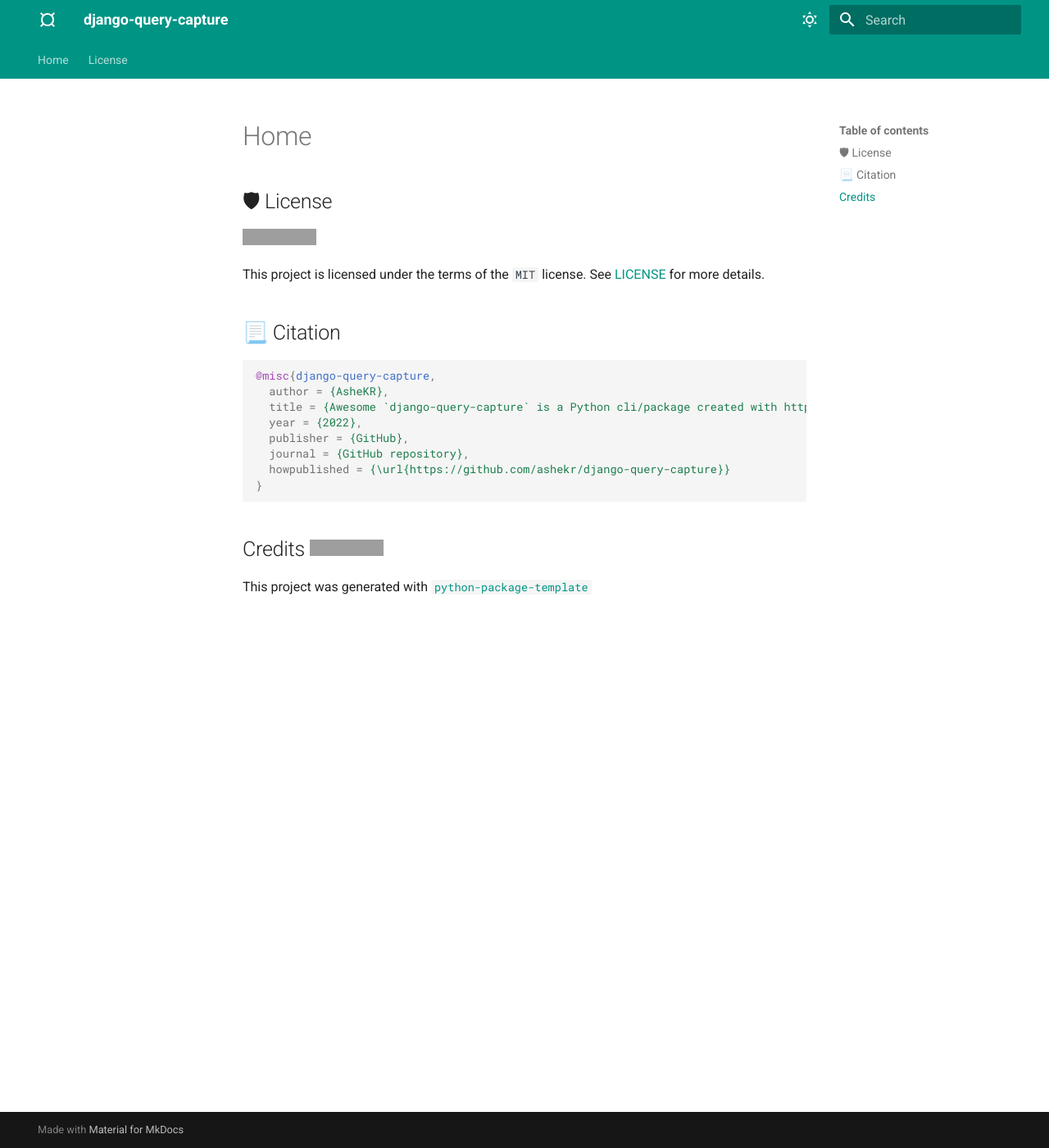
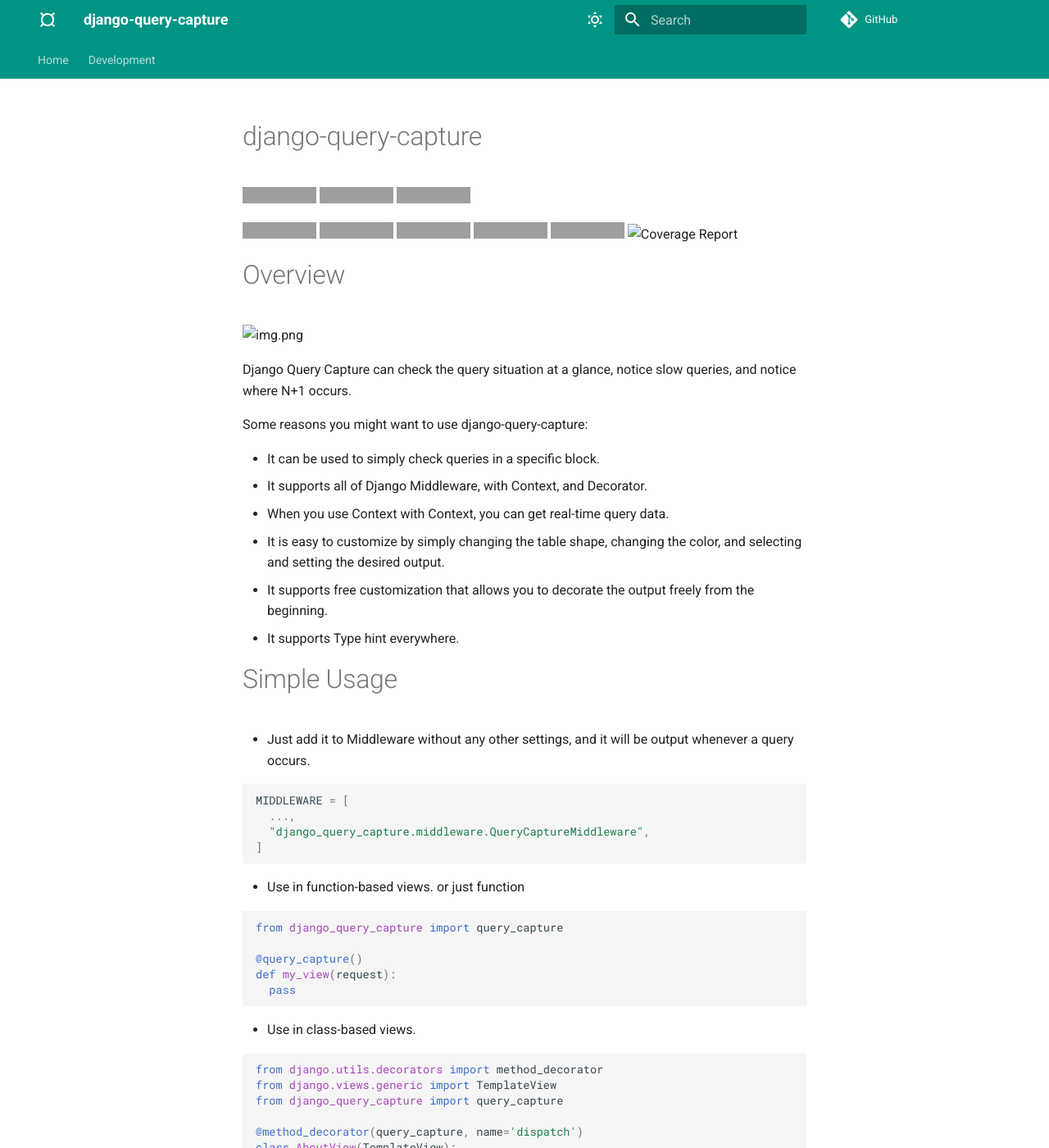
Before and after one commit to AsheKR/django-query-capture, an MkDocs documentation site: the page built from docs/index.md, in a window 1280 px wide and 1400 px high. Shown: the whole window at 82% size. Built offline with MkDocs 1.6.1 and Material for MkDocs 9.7.7, drawn with Linux system fonts in a browser that asks for light colours; comment, search, counter and statistics services are not loaded; some of the changed text lies outside the part shown; grey boxes are pictures that could not be loaded.

Commit message:
ADD Development Documentation

````diff
--- a/README.md
+++ b/README.md
@@ -1,24 +1,101 @@
+# django-query-capture
+
+[![Build status](https://github.com/ashekr/django-query-capture/workflows/build/badge.svg?branch=main&event=push)](https://github.com/ashekr/django-query-capture/actions?query=workflow%3Abuild)
+[![Python Version](https://img.shields.io/pypi/pyversions/django-query-capture.svg)](https://pypi.org/project/django-query-capture/)
+[![Dependencies Status](https://img.shields.io/badge/dependencies-up%20to%20date-brightgreen.svg)](https://github.com/ashekr/django-query-capture/pulls?utf8=%E2%9C%93&q=is%3Apr%20author%3Aapp%2Fdependabot)
+
+[![Code style: black](https://img.shields.io/badge/code%20style-black-000000.svg)](https://github.com/psf/black)
+[![Security: bandit](https://img.shields.io/badge/security-bandit-green.svg)](https://github.com/PyCQA/bandit)
+[![Pre-commit](https://img.shields.io/badge/pre--commit-enabled-brightgreen?logo=pre-commit&logoColor=white)](https://github.com/ashekr/django-query-capture/blob/main/.pre-commit-config.yaml)
+[![Semantic Versions](https://img.shields.io/badge/%20%20%F0%9F%93%A6%F0%9F%9A%80-semantic--versions-e10079.svg)](https://github.com/ashekr/django-query-capture/releases)
+[![License](https://img.shields.io/github/license/ashekr/django-query-capture)](https://github.com/ashekr/django-query-capture/blob/main/LICENSE)
+![Coverage Report](assets/images/coverage.svg)
 
 
-## 🛡 License
+# Overview
+
+![img.png](assets/images/main.png)
+
+Django Query Capture can check the query situation at a glance, notice slow queries, and notice where N+1 occurs.
+
+Some reasons you might want to use django-query-capture:
+
+- It can be used to simply check queries in a specific block.
+- It supports all of Django Middleware, with Context, and Decorator.
+- When you use Context with Context, you can get real-time query data.
+- It is easy to customize by simply changing the table shape, changing the color, and selecting and setting the desired output.
+- It supports free customization that allows you to decorate the output freely from the beginning.
+- It supports Type hint everywhere.
+
+# Simple Usage
+
+- Just add it to Middleware without any other settings, and it will be output whenever a query occurs.
+
+```python
+MIDDLEWARE = [
+  ...,
+  "django_query_capture.middleware.QueryCaptureMiddleware",
+]
+```
+
+- Use in function-based views. or just function
+
+```python
+from django_query_capture import query_capture
+
+@query_capture()
+def my_view(request):
+  pass
+```
+
+- Use in class-based views.
+
+```python
+from django.utils.decorators import method_decorator
+from django.views.generic import TemplateView
+from django_query_capture import query_capture
+
+@method_decorator(query_capture, name='dispatch')
+class AboutView(TemplateView):
+  pass
+```
+
+- Use it as a context.
+
+When used as Context, you can check the query situation in real time.
+
+```python
+from django_query_capture import query_capture
+
+from tests.news.models import Reporter
+
+@query_capture()
+def run_something():
+    with query_capture() as capture:
+        Reporter.objects.create(full_name=f"target-1")
+        print(len(capture.captured_queries))  # console: 1
+        Reporter.objects.create(full_name=f"target-2")
+        print(len(capture.captured_queries))  # console: 2
+```
+
+# Installation
+
+```bash
+pip install -U django-query-capture
+```
+
+or install with `Poetry`
+
+```bash
+poetry add django-query-capture
+```
+
+# 🛡 License
 
 [![License](https://img.shields.io/github/license/ashekr/django-query-capture)](https://github.com/ashekr/django-query-capture/blob/main/LICENSE)
 
 This project is licensed under the terms of the `MIT` license. See [LICENSE](https://github.com/ashekr/django-query-capture/blob/main/LICENSE) for more details.
 
-## 📃 Citation
-
-```bibtex
-@misc{django-query-capture,
-  author = {AsheKR},
-  title = {Awesome `django-query-capture` is a Python cli/package created with https://github.com/TezRomacH/python-package-template},
-  year = {2022},
-  publisher = {GitHub},
-  journal = {GitHub repository},
-  howpublished = {\url{https://github.com/ashekr/django-query-capture}}
-}
-```
-
-## Credits [![🚀 Your next Python package needs a bleeding-edge project structure.](https://img.shields.io/badge/python--package--template-%F0%9F%9A%80-brightgreen)](https://github.com/TezRomacH/python-package-template)
+# Credits [![🚀 Your next Python package needs a bleeding-edge project structure.](https://img.shields.io/badge/python--package--template-%F0%9F%9A%80-brightgreen)](https://github.com/TezRomacH/python-package-template)
 
 This project was generated with [`python-package-template`](https://github.com/TezRomacH/python-package-template)
--- a/mkdocs.yml
+++ b/mkdocs.yml
@@ -1,10 +1,15 @@
 site_name: django-query-capture
+site_url: https://ashekr.github.io/django-query-capture/
+repo_url: https://github.com/AsheKR/django-query-capture
 
 nav:
     - Home:
       - django-query-capture: home/overview.md
       - Settings: home/settings.md
-    - License: license.md
+    - Development:
+      - Contributing: contributing.md
+      - Code of Conduct: code_of_conduct.md
+      - License: license.md
 
 theme:
   name: material
````
Also changed, not shown: docs/code_of_conduct.md (added, +1 -0 lines), docs/contributing.md (added, +1 -0 lines), docs/home/overview.md (+1 -91 lines).
